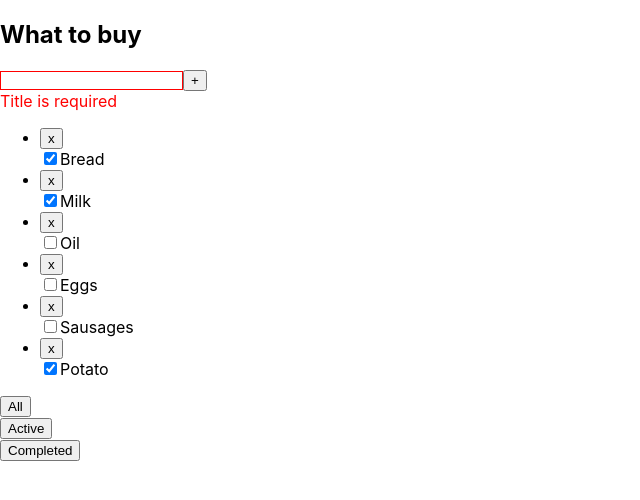
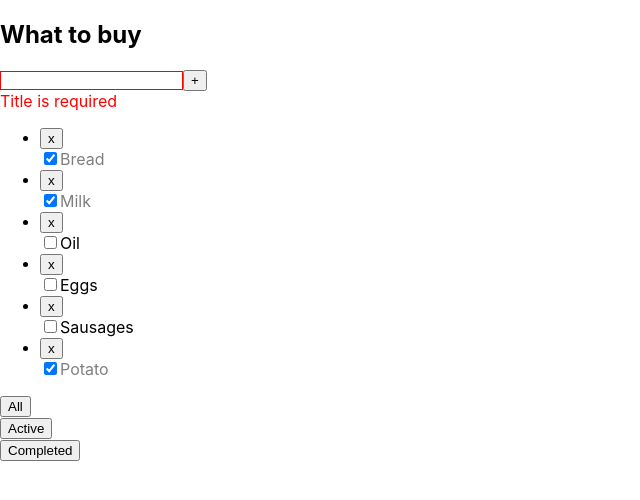
Before and after one commit to Masha-Gorb/todolist-app, a React (Create React App) app: page / in a window 1280 px wide. Shown: the top 500 px of the page, without its empty margins (0-640 px from the left). Built offline with nearby package versions, Linux system fonts and the light colour scheme.

Commit message:
add isDone opacity

```diff
--- a/src/App.module.css
+++ b/src/App.module.css
@@ -9,3 +9,7 @@
 .activeFilter:focus {
     background-color: aquamarine;
 }
+
+.isDone {
+    opacity: 0.5;
+}
--- a/src/TodoList.tsx
+++ b/src/TodoList.tsx
@@ -101,7 +101,7 @@ export const TodoList = (props: propsType) => {
                                     <ButtonUniversal filter={props.filter} title={"x"} callBack={() => deleteTaskHandler(m.id)}/>
                                     {/*<button onClick={ () => onChangeDeleteTaskHandler(m.id)}>x</button>*/}
                                     <input type="checkbox" onChange={(event) => onChangeCheckBoxHandler(event, m.id)} checked={m.checked}/>
-                                    <span>{m.title}</span>
+                                    <span className={m.checked ? styles.isDone : ''}>{m.title}</span>
                                 </li>
                             )
                         }
```
